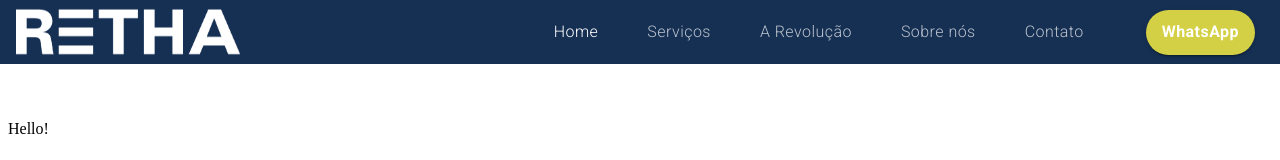
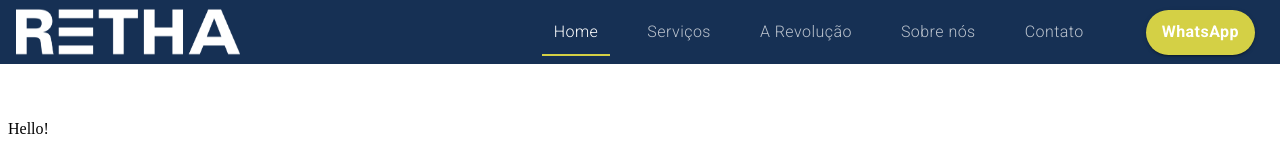
Before and after one commit to danielofaustino/arcdevelopment, a React (Create React App) app: page / in a window 1280 px wide. Shown: the top 160 px of the page. Built offline with nearby package versions, Linux system fonts and the light colour scheme.

Commit message:
Tabs indicatorColor set

```diff
--- a/src/components/ui/Header.js
+++ b/src/components/ui/Header.js
@@ -85,7 +85,7 @@
             value={value}
              onChange={handleChange}
              className={classes.tabContainer}
-             indicatorColor="primary" // don't show the underline
+             indicatorColor="secondary" // don't show the underline
 
             >
             <Tab className={classes.tab} label="Home" />
```
